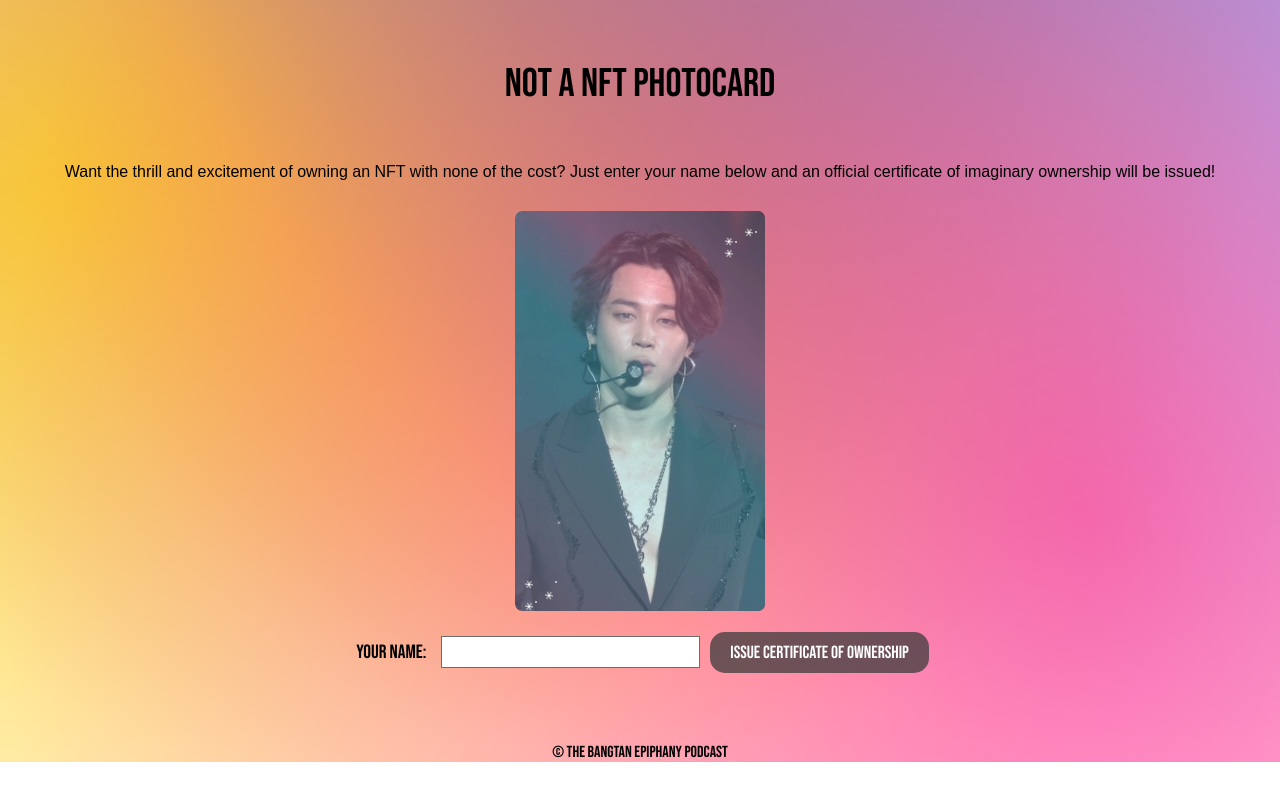
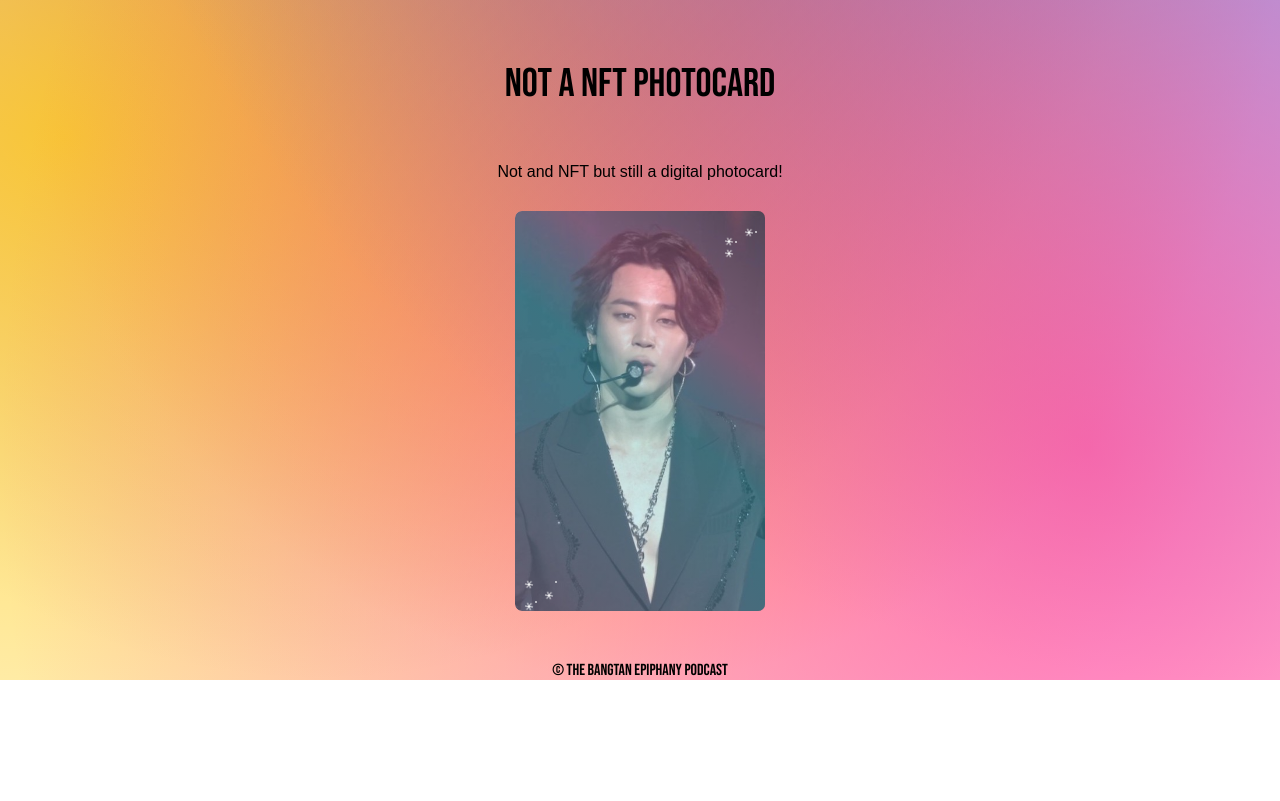
Before and after one commit to thebangtanepiphany/site, a React (Create React App) app: page / in a window 1280 px wide. Shown: the part 820-1621 px from the top of the page. Built offline with nearby package versions, Linux system fonts and the light colour scheme; a web font is replaced by a local one.

Commit message:
fix nnft

```diff
--- a/src/NNFT.js
+++ b/src/NNFT.js
@@ -214,8 +214,7 @@ const Certificate = () => {
 export function NNFT() {
   return(
     <Section title="Not a NFT photocard" id="NNFT">
-      <Description>Want the thrill and excitement of owning an NFT with none of the cost? Just enter your name below
-        and an official certificate of imaginary ownership will be issued!
+      <Description>Not and NFT but still a digital photocard!
       </Description>
       <Photocard>
         <Overlay />
@@ -239,7 +238,6 @@ export function NNFT() {
         </Twinkle>
         <Photo src="/jimin.jpg" alt="Jimin in PTD live" />
       </Photocard>
-      <Certificate />
     </Section>
   )
 }
```
